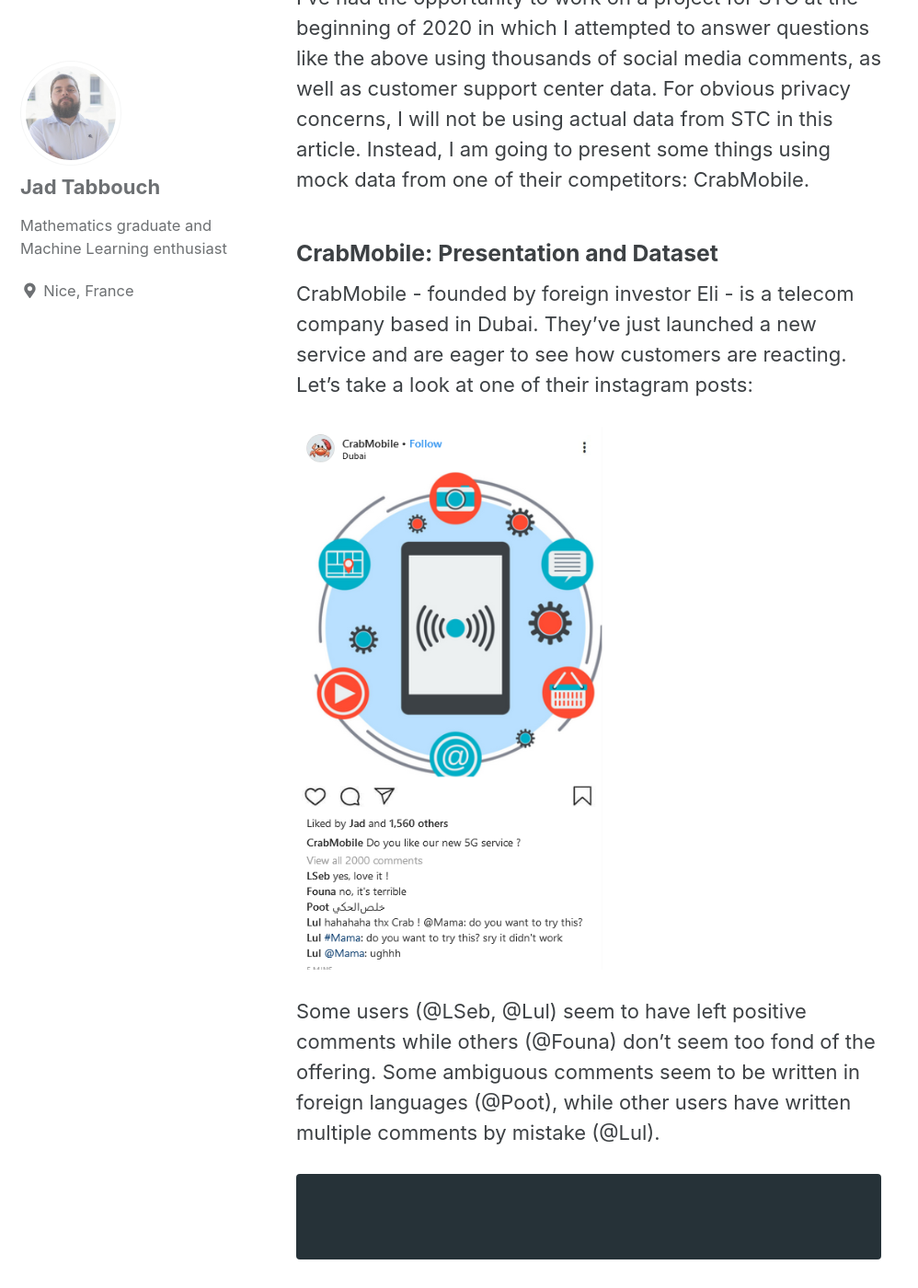
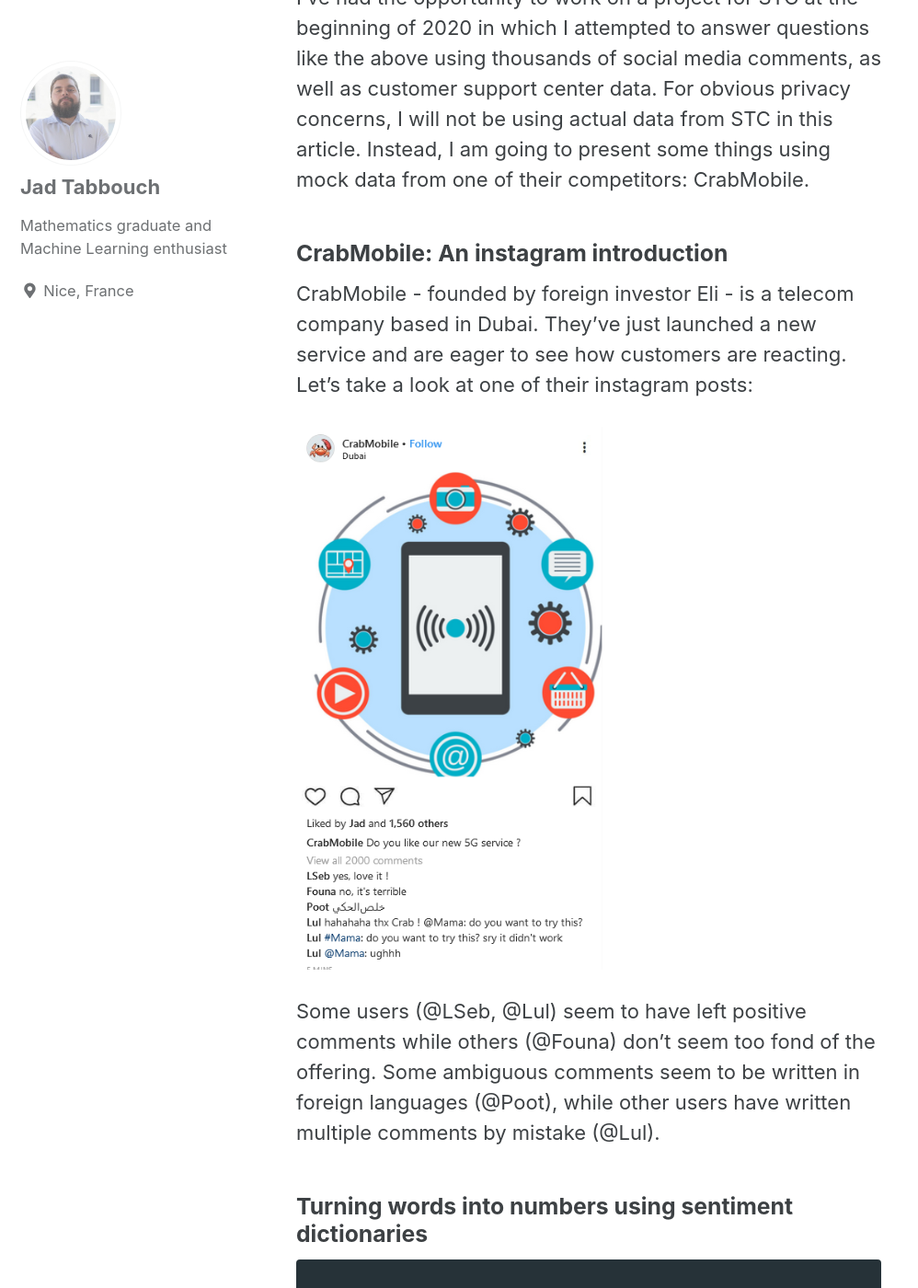
Before and after one commit to jad-tab/jad-tab.github.io, a Jekyll site: the page built from _posts/2020-04-06-NLP.md, in a window 1280 px wide and 1400 px high, scrolled down 1899 px. Shown: the whole window at 92% size, without its empty margins (0-998 px from the left). Built offline with Jekyll 4.4.1, drawn with Linux system fonts in a browser that asks for light colours; cached includes are drawn as plain includes.

Commit message:
Update 2020-04-06-NLP.md

```diff
--- a/_posts/2020-04-06-NLP.md
+++ b/_posts/2020-04-06-NLP.md
@@ -36,7 +36,7 @@
 I've had the opportunity to work on a project for STC at the beginning of 2020 in which I attempted to answer questions like the above using thousands of social media comments, as well as customer support center data.
 For obvious privacy concerns, I will not be using actual data from STC in this article. Instead, I am going to present some things using mock data from one of their competitors: CrabMobile.
 
-### CrabMobile: Presentation and Dataset
+### CrabMobile: An instagram introduction
 
 CrabMobile - founded by foreign investor Eli - is a telecom company based in Dubai.
 They've just launched a new service and are eager to see how customers are reacting. Let's take a look at one of their instagram posts:
@@ -47,8 +47,7 @@
 Some users (@LSeb, @Lul) seem to have left positive comments while others (@Founa) don't seem too fond of the offering. Some ambiguous comments seem to be written in foreign languages (@Poot), while other users have written multiple comments by mistake (@Lul).
 
 
-
-
+### Turning words into numbers using sentiment dictionaries
 
 
 
```
